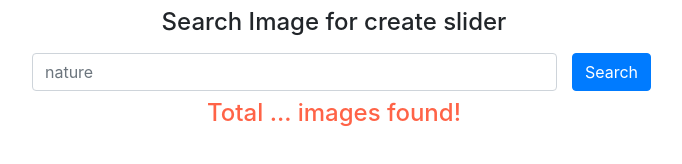
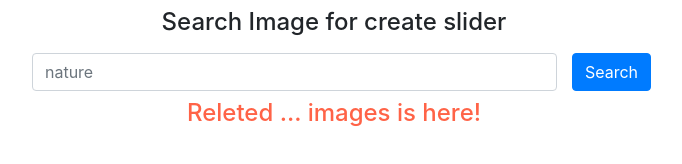
Before and after one commit to muhiuddin06/slider-fix, a plain HTML site: page index.html in a window 1280 px wide. Shown: the whole page, without its empty margins (306-988 px from the left). Drawn offline with nearby package versions, Linux system fonts and the light colour scheme.

Commit message:
assignmentSix

```diff
--- a/index.html
+++ b/index.html
@@ -34,7 +34,7 @@
         <button id="create-slider" class="btn btn-primary px-5">Create slider</button>
       </div>
       <div class="d-flex justify-content-center">
-        <h4 style="color: tomato;" id="resultImages">Total ... images found!</h4><br>
+        <h4 style="color: tomato;" id="resultImages">Releted ... images is here!</h4><br>
       </div>
       <!--This is about slider start -->
       <div class="d-flex justify-content-center">
```
